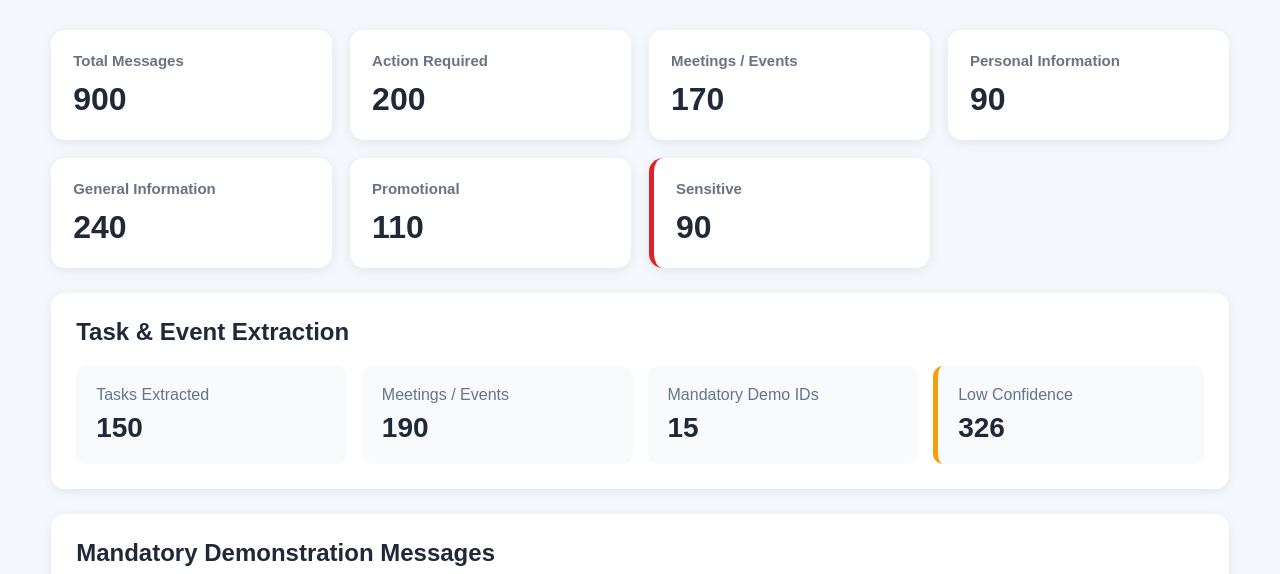
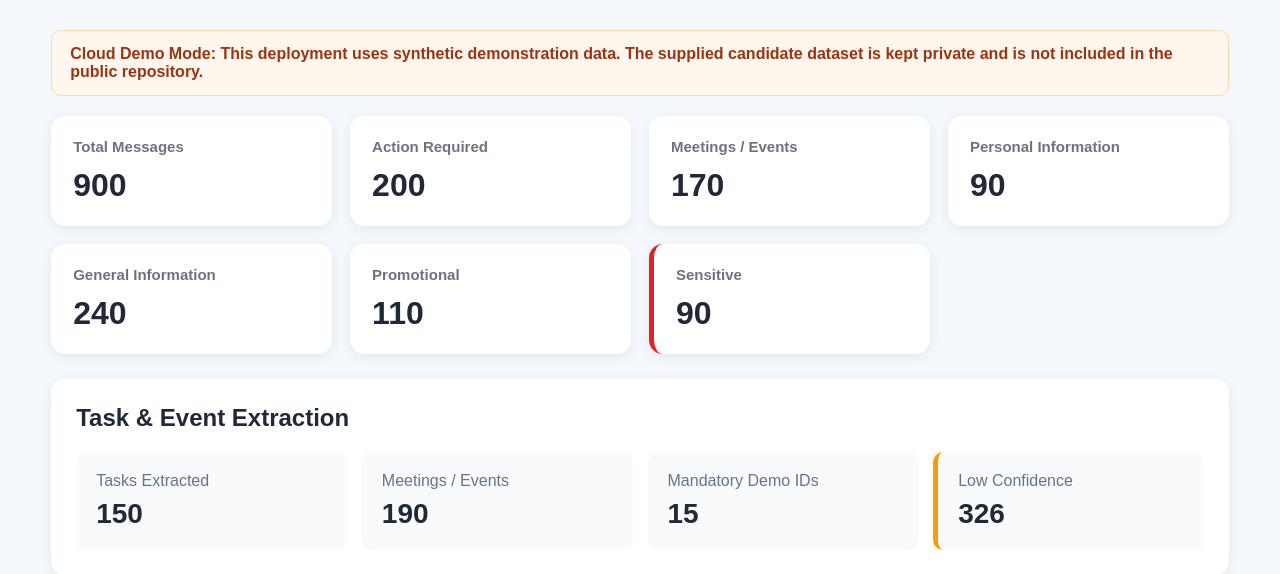
Before and after one commit to Somanadhasai/message-intelligence, a FastAPI app: page / in a window 1280 px wide. Shown: the part 95-669 px from the top of the page. Run offline with FastAPI, Linux system fonts and the light colour scheme.

Commit message:
Fix cloud dashboard and static files

```diff
--- a/app/web_app.py
+++ b/app/web_app.py
@@ -4,6 +4,7 @@ from pathlib import Path
 from fastapi import FastAPI, Request
 from fastapi.responses import HTMLResponse
 from fastapi.templating import Jinja2Templates
+from fastapi.staticfiles import StaticFiles
 
 
 # ===============================================================
@@ -14,6 +15,7 @@ BASE_DIR = Path(__file__).resolve().parent.parent
 
 OUTPUT_DIR = BASE_DIR / "outputs"
 TEMPLATE_DIR = BASE_DIR / "templates"
+STATIC_DIR = BASE_DIR / "static"
 
 
 # ===============================================================
@@ -25,6 +27,18 @@ app = FastAPI(
     description="Local message classification and task/event extraction system",
     version="1.0.0",
 )
+
+
+# ===============================================================
+# STATIC FILES
+# ===============================================================
+
+app.mount(
+    "/static",
+    StaticFiles(directory=str(STATIC_DIR)),
+    name="static",
+)
+
 
 templates = Jinja2Templates(
     directory=str(TEMPLATE_DIR)
@@ -50,6 +64,7 @@ def load_json(filename):
     try:
         with open(filepath, "r", encoding="utf-8") as file:
             return json.load(file)
+
     except (json.JSONDecodeError, OSError):
         return []
 
@@ -252,10 +267,8 @@ def dashboard(request: Request):
     cloud_demo_mode = not bool(classifications)
 
     # -----------------------------------------------------------
-    # Use real output data when available
-    # Otherwise use safe demonstration statistics.
-    #
-    # No raw messages or sensitive values are included.
+    # Use real local output data when available.
+    # Otherwise use safe synthetic demonstration data.
     # -----------------------------------------------------------
 
     if cloud_demo_mode:
@@ -267,8 +280,11 @@ def dashboard(request: Request):
         )
 
         task_count = 150
+
         event_count = 190
+
         sensitive_count = 90
+
         mandatory_count = 15
 
         low_confidence_count = 326
@@ -311,7 +327,7 @@ def dashboard(request: Request):
         )
 
         # -------------------------------------------------------
-        # Low confidence messages
+        # Low-confidence messages
         # -------------------------------------------------------
 
         low_confidence = [
@@ -323,6 +339,10 @@ def dashboard(request: Request):
         low_confidence_count = len(
             low_confidence
         )
+
+        # -------------------------------------------------------
+        # Real output counts
+        # -------------------------------------------------------
 
         total_messages = len(
             classifications
--- a/static/style.css
+++ b/static/style.css
@@ -210,3 +210,12 @@ footer {
         grid-template-columns: 1fr;
     }
 }
+.demo-notice {
+    background: #fff7ed;
+    border: 1px solid #fed7aa;
+    color: #9a3412;
+    padding: 14px 18px;
+    border-radius: 10px;
+    margin-bottom: 20px;
+    font-weight: 600;
+}
--- a/templates/index.html
+++ b/templates/index.html
@@ -39,6 +39,14 @@
         </div>
 
     </header>
+
+    {% if cloud_demo_mode %}
+    <div class="demo-notice">
+        Cloud Demo Mode: This deployment uses synthetic demonstration
+        data. The supplied candidate dataset is kept private and is
+        not included in the public repository.
+    </div>
+    {% endif %}
 
 
     <!-- Statistics -->
@@ -101,7 +109,7 @@
 
     <section class="section">
 
-        <h2>Task & Event Extraction</h2>
+        <h2>Task &amp; Event Extraction</h2>
 
         <div class="summary-grid">
 
```
